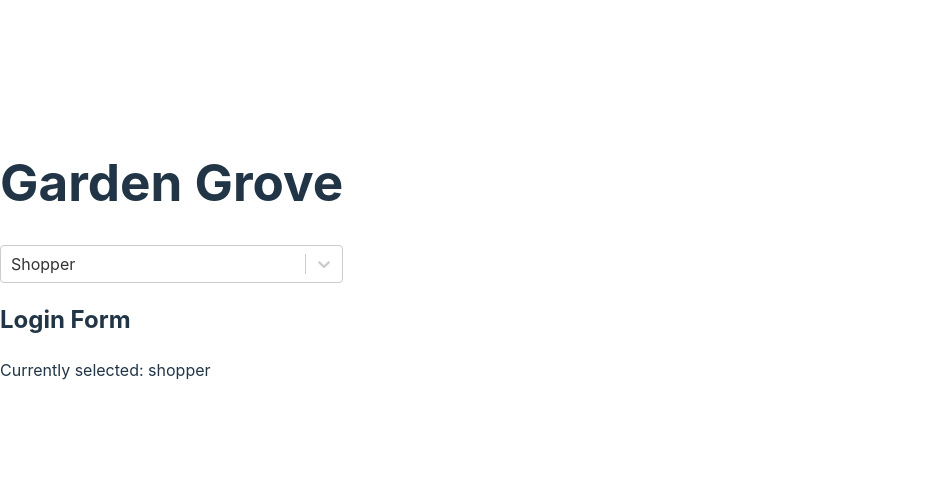
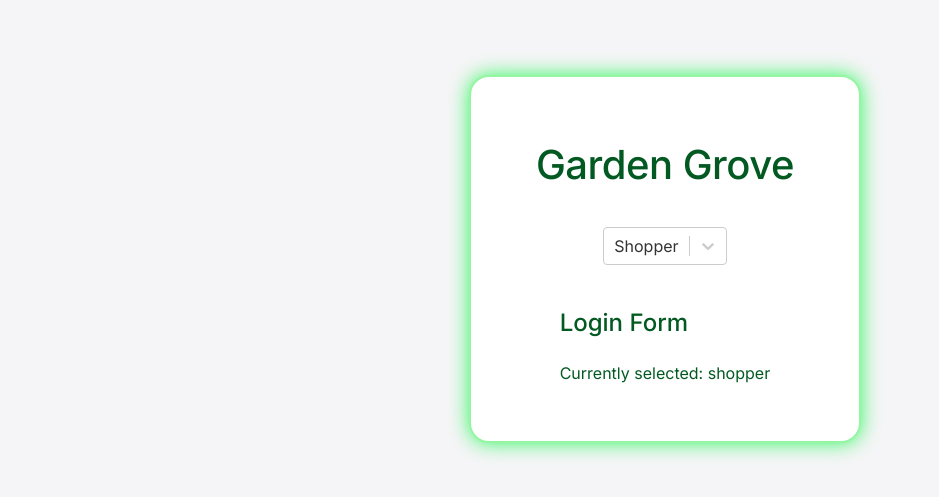
Before and after one commit to SeanieCodes/mall-app-frontend, a React (Vite) app: page / in a window 1280 px wide. Shown: the part 141-638 px from the top of the page, without its empty margins (0-939 px from the left). Built offline with nearby package versions, Linux system fonts and the light colour scheme.

Commit message:
feat: add general css for landing page

```diff
--- a/src/App.css
+++ b/src/App.css
@@ -1,14 +1,52 @@
+@import url('https://fonts.googleapis.com/css2?family=Inter:wght@300;400;500&display=swap');
+
+:root {
+  --lighter-green: #95f6a2;
+  --light-green: #7ef58e;
+  --primary-green: #06f71e;
+  --dark-green: #05ad21;
+  --darker-green: #025921;
+  --black: #000000;
+  --white: #ffffff;
+  --gray: #f5f5f7;
+  --shadow: rgba(0, 0, 0, 0.1);
+  --glow: rgba(2, 247, 59, 0.795);
+}
+
+* {
+  font-family: 'Inter', -apple-system, BlinkMacSystemFont, sans-serif;
+}
+
+body {
+  background-color: var(--gray);
+  margin: 0;
+  padding: 0;
+  min-height: 100vh;
+  display: flex;
+  justify-content: center;
+  align-items: center;
+}
+
 .app-container {
   max-width: 800px;
+  width: 90%;
   margin: 0 auto;
-  padding: 20px;
+  padding: 40px;
   display: flex;
   flex-direction: column;
   align-items: center;
   gap: 20px;
+  color: var(--darker-green);
+  background-color: var(--white);
+  border-radius: 20px;
+  border: 2px solid var(--lighter-green);
+  box-shadow: 0 0 20px var(--glow);
+  backdrop-filter: blur(10px);
 }
 
 h1 {
-  color: #333;
   margin-bottom: 20px;
+  font-weight: 500;
+  font-size: 2.5rem;
+  letter-spacing: -0.5px;
 }
--- a/src/App.jsx
+++ b/src/App.jsx
@@ -3,6 +3,7 @@ import { BrowserRouter as Router, Routes, Route } from 'react-router-dom';
 import Dropdown from './components/Layout/Dropdown';
 import LoginForm from './components/Auth/LoginForm';
 import SignupForm from './components/Auth/SignupForm';
+import './App.css';
 
 const App = () => {
 
```
